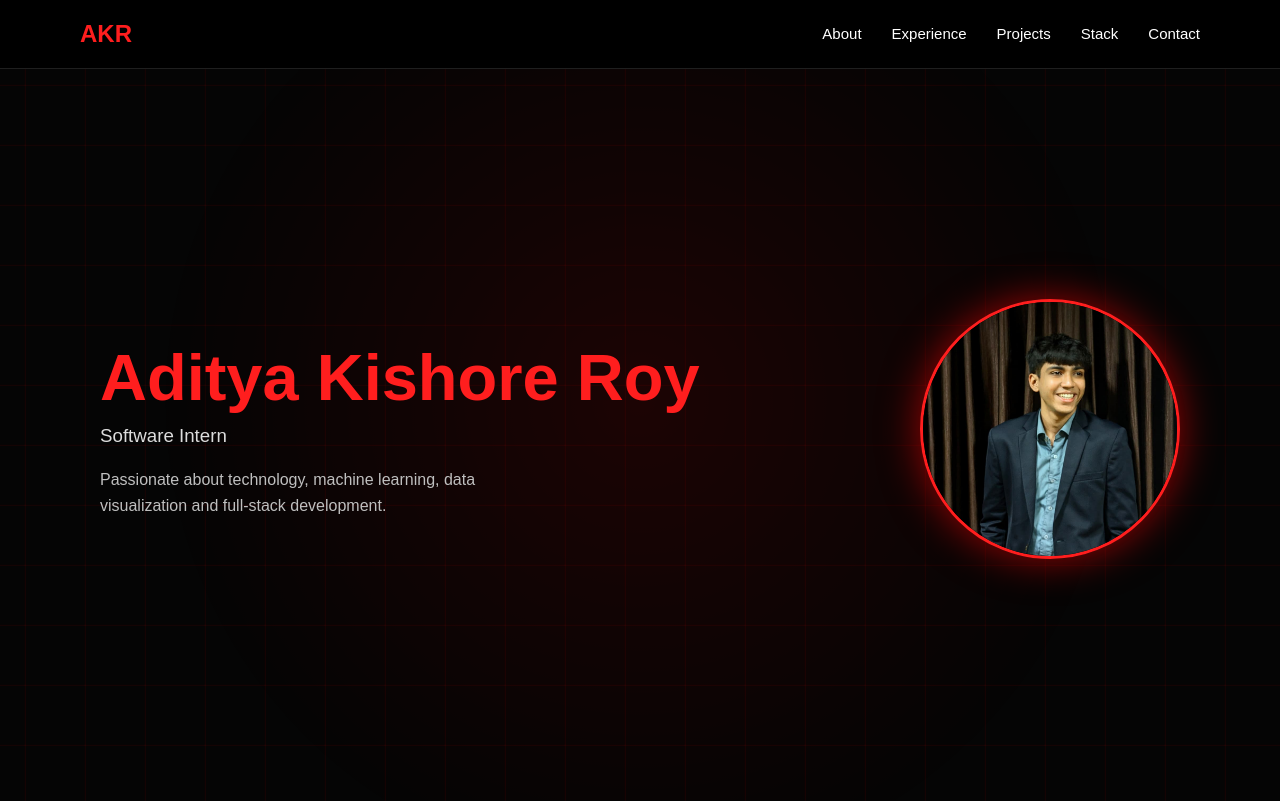
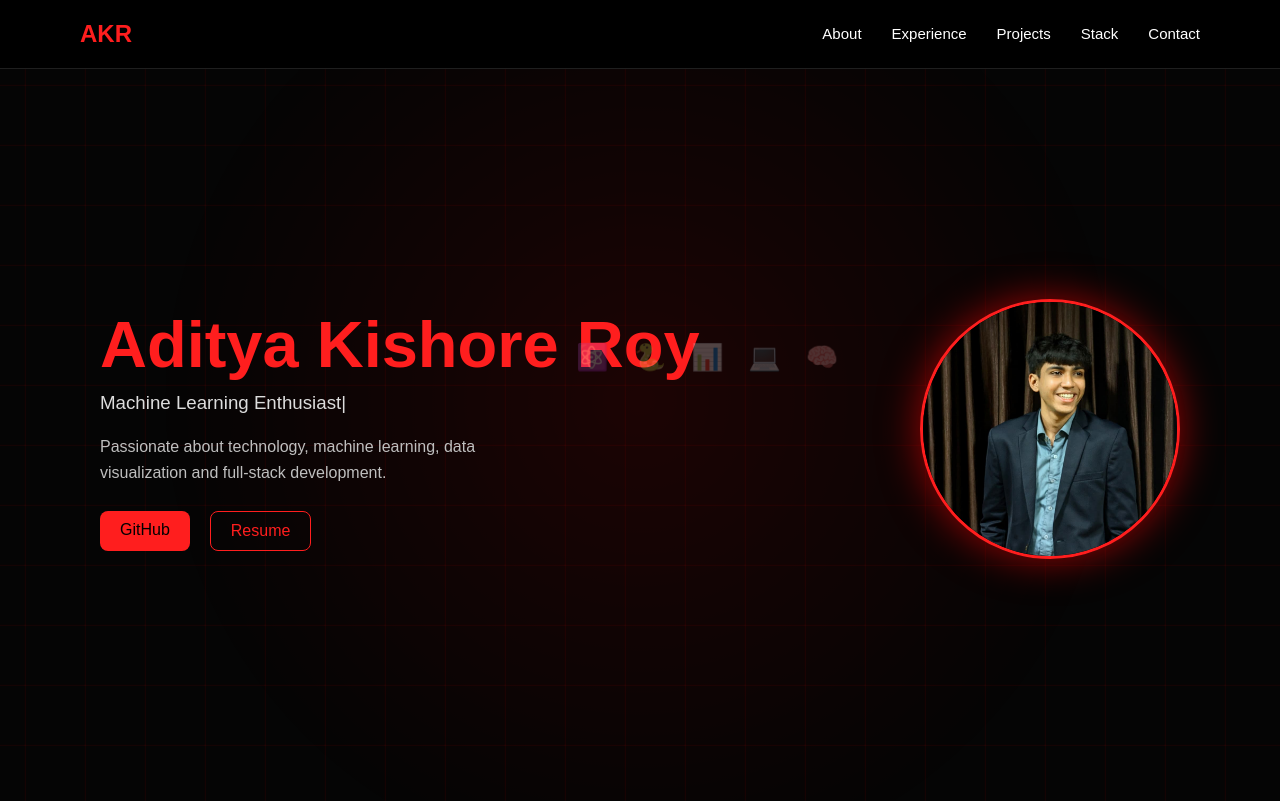
Before and after one commit to MRhacksalive/aditya-portfolio, a React (Vite) app: page / in a window 1280 px wide. Shown: the top 801 px of the page. Built offline with nearby package versions, Linux system fonts and the light colour scheme.

Commit message:
changes to hero

```diff
--- a/package.json
+++ b/package.json
@@ -13,6 +13,7 @@
     "framer-motion": "^12.35.2",
     "react": "^18.2.0",
     "react-dom": "^18.2.0",
+    "react-type-animation": "^3.2.0",
     "tsparticles": "^3.9.1"
   },
   "devDependencies": {
--- a/src/components/About.jsx
+++ b/src/components/About.jsx
@@ -19,7 +19,7 @@ export default function About() {
       <br/>
 
       <a
-href="/resume.pdf"
+href="/resume1.pdf"
 target="_blank"
 rel="noopener noreferrer"
 className="card"
--- a/src/components/Hero.jsx
+++ b/src/components/Hero.jsx
@@ -1,4 +1,5 @@
 import { motion } from "framer-motion";
+import { TypeAnimation } from "react-type-animation";
 
 export default function Hero() {
   return (
@@ -8,14 +9,50 @@ export default function Hero() {
         initial={{ x: -80, opacity: 0 }}
         animate={{ x: 0, opacity: 1 }}
         transition={{ duration: 1 }}
+        className="hero-text"
       >
         <h1>Aditya Kishore Roy</h1>
-        <h3>Software Intern</h3>
+
+        <h3>
+          <TypeAnimation
+            sequence={[
+              "Software Intern", 2000,
+              "Machine Learning Enthusiast", 2000,
+              "Full Stack Developer", 2000,
+              "Data Analyst", 2000
+            ]}
+            speed={50}
+            repeat={Infinity}
+          />
+        </h3>
 
         <p>
           Passionate about technology, machine learning,
           data visualization and full-stack development.
         </p>
+
+        <div className="hero-buttons">
+
+          <a
+            href="https://github.com/mrhacksalive"
+            target="_blank"
+            rel="noopener noreferrer"
+            className="hero-btn"
+          >
+            GitHub
+          </a>
+
+          <a
+            href="/resume.pdf"
+            target="_blank"
+            rel="noopener noreferrer"
+            className="hero-btn-outline"
+          >
+            Resume
+          </a>
+
+        </div>
+
       </motion.div>
 
       <motion.img
@@ -27,6 +64,14 @@ export default function Hero() {
         transition={{ duration: 1 }}
       />
 
+      <div className="floating-tech">
+        <span>⚛️</span>
+        <span>🐍</span>
+        <span>📊</span>
+        <span>💻</span>
+        <span>🧠</span>
+      </div>
+
     </section>
   );
 }
--- a/src/styles.css
+++ b/src/styles.css
@@ -422,3 +422,58 @@ opacity:0;
 opacity:1;
 transform:translate(-50%,-50%) scale(1);
 }
+.hero-buttons{
+margin-top:25px;
+display:flex;
+gap:20px;
+}
+
+.hero-btn{
+background:#ff1e1e;
+padding:10px 20px;
+border-radius:8px;
+color:black;
+font-weight:500;
+transition:0.3s;
+}
+
+.hero-btn:hover{
+transform:translateY(-3px);
+box-shadow:0 6px 18px rgba(255,0,0,0.6);
+}
+
+.hero-btn-outline{
+border:1px solid #ff1e1e;
+padding:10px 20px;
+border-radius:8px;
+transition:0.3s;
+}
+
+.hero-btn-outline:hover{
+background:#ff1e1e;
+color:black;
+}
+.floating-tech{
+
+position:absolute;
+left:45%;
+top:45%;
+
+display:flex;
+gap:25px;
+
+font-size:26px;
+
+opacity:0.25;
+
+animation:floatTech 10s ease-in-out infinite;
+
+}
+
+@keyframes floatTech{
+
+0%{transform:translateY(0px)}
+50%{transform:translateY(-20px)}
+100%{transform:translateY(0px)}
+
+}
```
Also changed, not shown: 2 other files (tests, documents, lock files or other folders).
